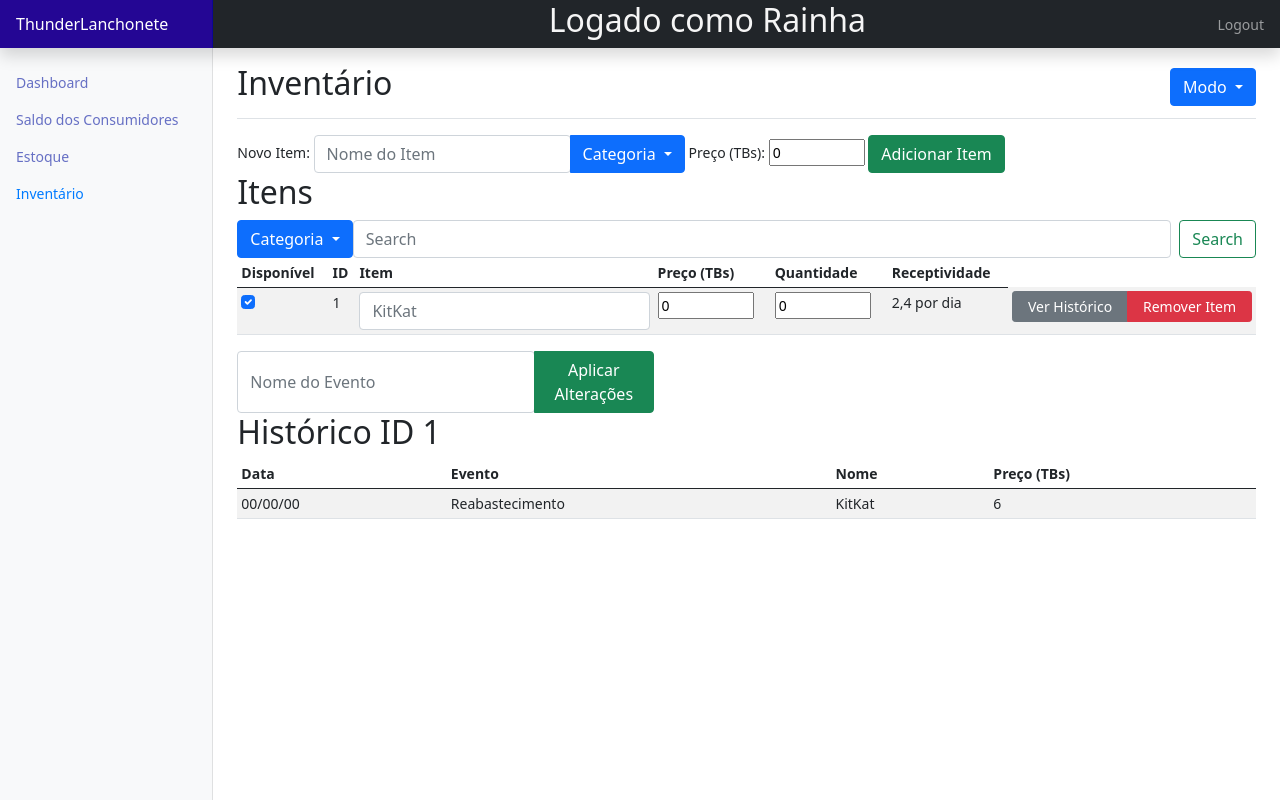
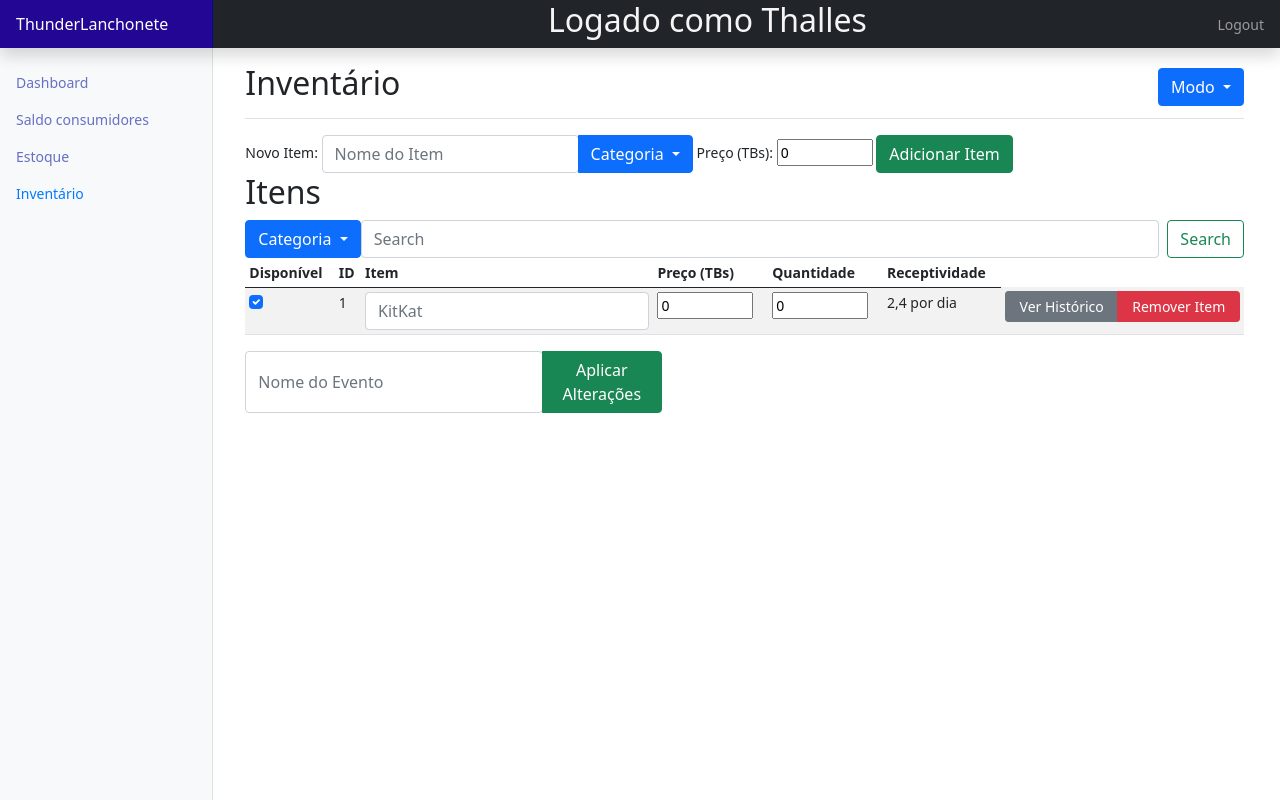
Before and after one commit to FelipeGdM/SI_TL, a Django app: page /inventario in a window 1280 px wide. Run offline with Django 3.2, Linux system fonts and the light colour scheme.

Commit message:
basic navigation fixed and new Histórico  subpage for Inventário

```diff
--- a/lanchonete/templates/lanchonete/RainhaSaldoCons.html
+++ b/lanchonete/templates/lanchonete/RainhaSaldoCons.html
@@ -23,9 +23,8 @@
 {% include 'lanchonete/header.html' %}
 
 <div class="container-fluid">
-  <div class="row">
 
-    {% include 'lanchonete/sidebar.html' %}
+  {% include 'lanchonete/sidebar.html' %}
 
     <main class="col-md-9 ms-sm-auto col-lg-10 px-md-4">
       <div class="d-flex justify-content-between flex-wrap flex-md-nowrap align-items-center pt-3 pb-2 mb-3 border-bottom">
--- a/lanchonete/templates/lanchonete/RainhaSaldoConsDetalhe.html
+++ b/lanchonete/templates/lanchonete/RainhaSaldoConsDetalhe.html
@@ -23,9 +23,8 @@
 {% include 'lanchonete/header.html' %}
 
 <div class="container-fluid">
-  <div class="row">
 
-    {% include 'lanchonete/sidebar.html' %}
+  {% include 'lanchonete/sidebar.html' %}
 
     <main class="col-md-9 ms-sm-auto col-lg-10 px-md-4">
       <div class="d-flex justify-content-between flex-wrap flex-md-nowrap align-items-center pt-3 pb-2 mb-3 border-bottom">
--- a/lanchonete/templates/lanchonete/homeuser.html
+++ b/lanchonete/templates/lanchonete/homeuser.html
@@ -23,8 +23,8 @@
   {% include 'lanchonete/header.html' %}
 
 <div class="container-fluid">
-  <div class="row">
-    {% include 'lanchonete/sidebaruser.html' %}
+
+  {% include 'lanchonete/sidebaruser.html' %}
 
     <main class="col-md-9 ms-sm-auto col-lg-10 px-md-4">
       <div class="d-flex justify-content-between flex-wrap flex-md-nowrap align-items-center pt-3 pb-2 mb-3 border-bottom">
--- a/lanchonete/templates/lanchonete/inventario.html
+++ b/lanchonete/templates/lanchonete/inventario.html
@@ -20,48 +20,11 @@
   </head>
   <body>
 
-<header class="navbar navbar-dark sticky-top bg-dark flex-md-nowrap p-0 shadow">
-  <a class="navbar-brand col-md-3 col-lg-2 me-0 px-3" href="#">ThunderLanchonete</a>
-  <button class="navbar-toggler position-absolute d-md-none collapsed" type="button" data-bs-toggle="collapse" data-bs-target="#sidebarMenu" aria-controls="sidebarMenu" aria-expanded="false" aria-label="Toggle navigation">
-    <span class="navbar-toggler-icon"></span>
-  </button>
-  <h2 style="color:whitesmoke">Logado como Rainha</h2>
-  <ul class="navbar-nav px-3">
-    <li class="nav-item text-nowrap">
-      <a class="nav-link" href="#">Logout</a>
-    </li>
-  </ul>
-</header>
+  {% include 'lanchonete/header.html' %}
 
 <div class="container-fluid">
-  <div class="row">
-    <nav id="sidebarMenu" class="col-md-3 col-lg-2 d-md-block bg-light sidebar collapse">
-      <div class="position-sticky pt-3">
-        <ul class="nav flex-column">
-          <li class="nav-item">
-            <a class="nav-link" aria-current="page" href="#">
-              <span data-feather="home"></span>
-              Dashboard
-            </a>
-          </li class="nav-item">
-            <a class="nav-link" aria-current="page" href="#">
-                <span data-feather="home"></span>
-                Saldo dos Consumidores
-            </a>
-          <li class="nav-item">
-            <a class="nav-link" aria-current="page" href="#">
-                <span data-feather="home"></span>
-                Estoque
-            </a>
-          <li class="nav-item">
-            <a class="nav-link active" aria-current="page" href="#">
-                <span data-feather="home"></span>
-                Inventário
-            </a>
-          </li>
-        </ul>
-      </div>
-    </nav>
+
+  {% include 'lanchonete/sidebar.html' %}
 
     <main class="col-md-9 ms-sm-auto col-lg-10 px-md-4">
       <div class="d-flex justify-content-between flex-wrap flex-md-nowrap align-items-center pt-3 pb-2 mb-3 border-bottom">
@@ -151,26 +114,6 @@
           <button type="button" class="btn btn-success">Aplicar Alterações</button>
         </div>
       </div>
-
-      <h2>Histórico ID 1</h2>
-      <div class="table-responsive">
-        <table class="table table-striped table-sm">
-          <thead>
-            <tr>
-              <th>Data</th>
-              <th>Evento</th>
-              <th>Nome</th>
-              <th>Preço (TBs)</th>
-            </tr>
-          </thead>
-          <tbody>
-            <tr>
-              <td>00/00/00</td>
-              <td>Reabastecimento</td>
-              <td>KitKat</td>
-              <td>6</td>
-            </tr>
-          </tbody>
     </main>
   </div>
 </div>
--- a/lanchonete/templates/lanchonete/rainhahome.html
+++ b/lanchonete/templates/lanchonete/rainhahome.html
@@ -23,9 +23,8 @@
   {% include 'lanchonete/header.html' %}
 
 <div class="container-fluid">
-  <div class="row">
 
-    {% include 'lanchonete/sidebar.html' %}
+  {% include 'lanchonete/sidebar.html' %}
 
     <main class="col-md-9 ms-sm-auto col-lg-10 px-md-4">
       <div class="d-flex justify-content-between flex-wrap flex-md-nowrap align-items-center pt-3 pb-2 mb-3 border-bottom">
--- a/lanchonete/templates/lanchonete/rainhahomediscretiza.html
+++ b/lanchonete/templates/lanchonete/rainhahomediscretiza.html
@@ -25,7 +25,7 @@
 <div class="container-fluid">
   <div class="row">
 
-    {% include 'lanchonete/sidebar.html' %}
+  {% include 'lanchonete/sidebar.html' %}
 
     <main class="col-md-9 ms-sm-auto col-lg-10 px-md-4">
       <div class="d-flex justify-content-between flex-wrap flex-md-nowrap align-items-center pt-3 pb-2 mb-3 border-bottom">
--- a/lanchonete/urls.py
+++ b/lanchonete/urls.py
@@ -7,6 +7,7 @@ urlpatterns = [
     path('dashboard', views.dashboard, name='dashboard'),
     path('estoque', views.estoque, name='estoque'),
     path('inventario', views.inventario, name='inventario'),
+    path('historico', views.historico, name='historico'),
     path('signin', views.signin, name='signin'),
     path('homeuser',views.homeuser, name='homeuser'),
     path('pagamento',views.pagamento, name='pagamento'),
--- a/lanchonete/views.py
+++ b/lanchonete/views.py
@@ -5,28 +5,10 @@ from .utils import setPageActive
 from .utils import setPageActiveuser
 sidebar_pages = [
     {
-        'name': 'Inventário',
-        'icon': 'house',
-        'active': False,
-        'link': 'inventario'
-    },
-    {
-        'name': 'Carrinho',
-        'icon': 'house',
-        'active': False,
-        'link': 'carrinho'
-    },
-    {
         'name': 'Dashboard',
         'icon': 'home',
         'active': False,
         'link': 'rainhahome'
-    },
-    {
-        'name': 'Dashboard',
-        'icon': 'home',
-        'active': False,
-        'link': 'rainhahomediscretiza'
     },
     {
         'name': 'Saldo consumidores',
@@ -35,10 +17,16 @@ sidebar_pages = [
         'link': 'RainhaSaldoCons'
     },
     {
-        'name':'Saldo consumidores',
-        'icon': 'users',
+        'name': 'Estoque',
+        'icon': 'house',
         'active': False,
-        'link': 'RainhaSaldoConsDetalhe'
+        'link': 'estoque'
+    },
+    {
+        'name': 'Inventário',
+        'icon': 'house',
+        'active': False,
+        'link': 'inventario'
     }
 ]
 
@@ -83,34 +71,49 @@ def signin(request):
 def homeuser(request):
     context = {**context_user, 'nome_do_usuario':'Thalles'}
     context = setPageActiveuser(context,'homeuser')
-    return render(request, 'lanchonete/homeuser.html',context_user)
+    return render(request, 'lanchonete/homeuser.html',context)
 
 def pagamento(request):
     context = {**context_user, 'nome_do_usuario':'Thalles'}
     context = setPageActiveuser(context,'pagamento')
-    return render(request, 'lanchonete/pagamento.html',context_user)
+    return render(request, 'lanchonete/pagamento.html',context)
 
 def carrinho(request):
     context = {**context_user, 'nome_do_usuario':'Thalles'}
     context = setPageActiveuser(context,'carrinho')
-    return render(request, 'lanchonete/carrinho.html',context_user)
+    return render(request, 'lanchonete/carrinho.html',context)
 
 def estoque(request):
-    return render(request, 'lanchonete/estoque.html')
+    context = {**global_context, 'nome_do_usuario':'Thalles'}
+    context = setPageActive(context,'estoque')
+    return render(request, 'lanchonete/estoque.html',context)
 
 def inventario(request):
-    return render(request, 'lanchonete/inventario.html')
+    context = {**global_context, 'nome_do_usuario':'Thalles'}
+    context = setPageActive(context,'inventario')
+    return render(request, 'lanchonete/inventario.html',context)
+
+def historico(request):
+    context = {**global_context, 'nome_do_usuario':'Thalles'}
+    context = setPageActive(context,'historico')
+    return render(request, 'lanchonete/historico.html',context)
 
 def rainhahome(request):
     context = {**global_context,  'nome_de_usuario': 'Thalles'}
-    context = setPageActive(context, 'Rainha Home')
-    return render(request, 'lanchonete/rainhahome.html', global_context)
+    context = setPageActive(context, 'rainhahome')
+    return render(request, 'lanchonete/rainhahome.html',context)
 
 def rainhahomediscretiza(request):
-    return render(request, 'lanchonete/RainhaHomeDiscretiza.html')
+    context = {**global_context, 'nome_do_usuario':'Thalles'}
+    context = setPageActive(context,'RainhaHomeDiscretiza')
+    return render(request, 'lanchonete/RainhaHomeDiscretiza.html',context)
 
 def RainhaSaldoCons(request):
-    return render(request, 'lanchonete/RainhaSaldoCons.html')
+    context = {**global_context, 'nome_do_usuario':'Thalles'}
+    context = setPageActive(context,'RainhaSaldoCons')
+    return render(request, 'lanchonete/RainhaSaldoCons.html',context)
 
 def RainhaSaldoConsDetalhe(request):
-    return render(request, 'lanchonete/RainhaSaldoConsDetalhe.html')
+    context = {**global_context, 'nome_do_usuario':'Thalles'}
+    context = setPageActive(context,'RainhaSaldoConsDetalhe')
+    return render(request, 'lanchonete/RainhaSaldoConsDetalhe.html',context)
```
Also changed, not shown: lanchonete/templates/lanchonete/estoque.html (+2 -30 lines), lanchonete/templates/lanchonete/historico.html (added, +54 -0 lines).
